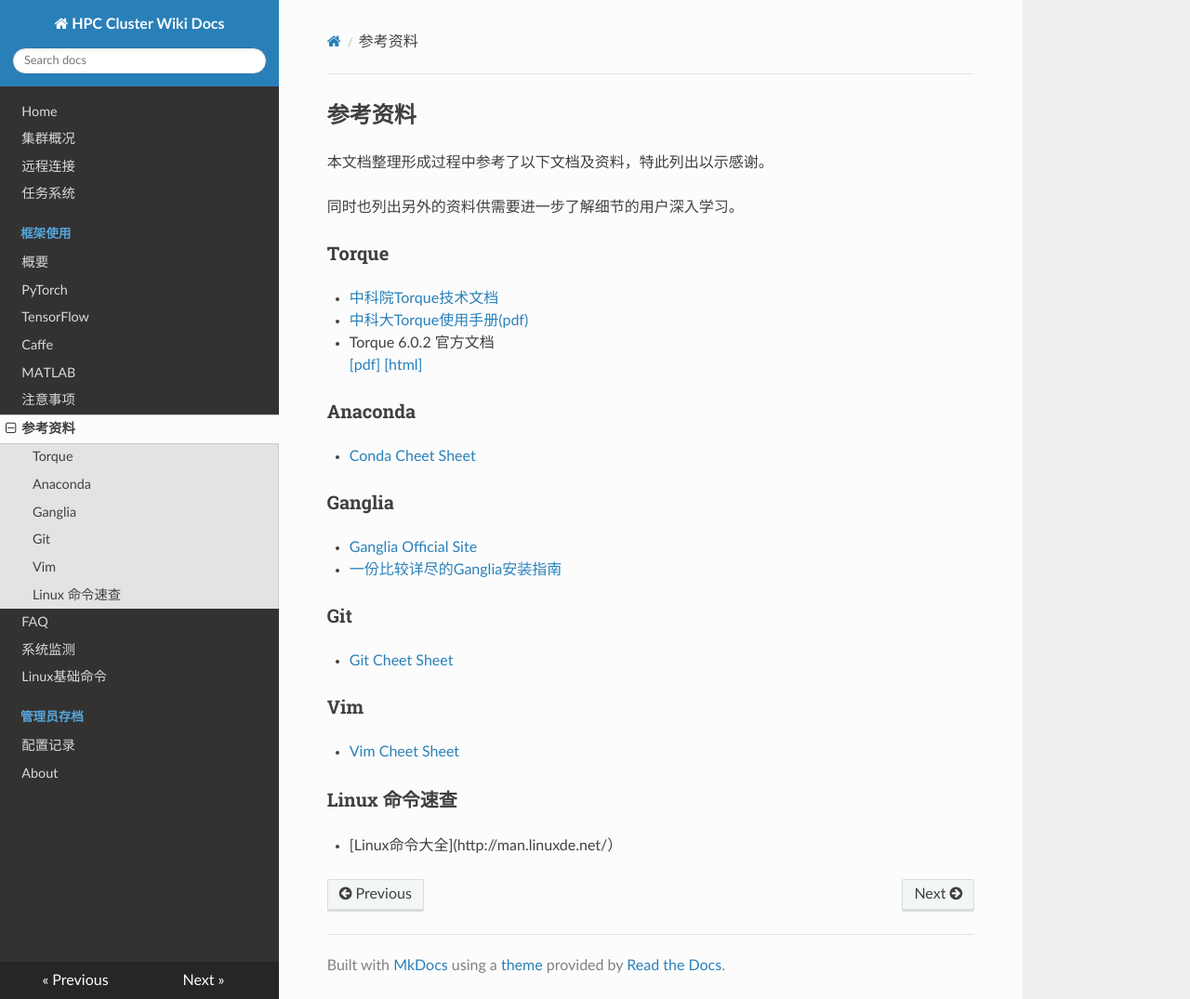
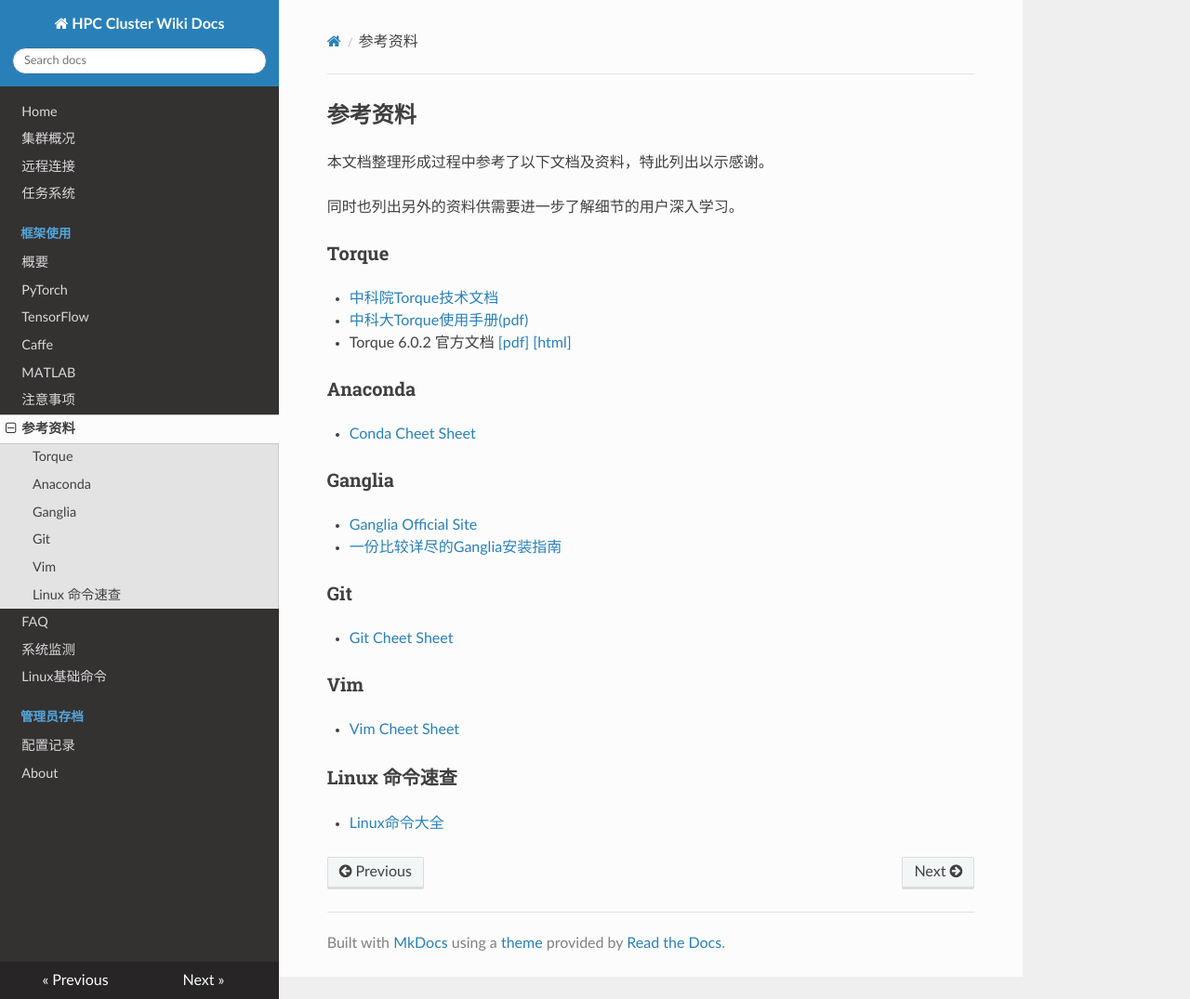
Before and after one commit to SSRheart/HPC_wiki_docs, an MkDocs documentation site: the page built from docs/refer.md, in a window 1280 px wide and 1075 px high. Shown: the whole window at 93% size. Built offline with MkDocs 1.6.1, drawn with Linux system fonts in a browser that asks for light colours; nearby versions of some CDN libraries; old or Windows-style settings are respelled for this version of MkDocs.

Commit message:
fix typo

```diff
--- a/docs/refer.md
+++ b/docs/refer.md
@@ -31,4 +31,4 @@
 * [Vim Cheet Sheet](http://vimsheet.com/)
 
 ### Linux 命令速查
-* [Linux命令大全](http://man.linuxde.net/）
+* [Linux命令大全](http://man.linuxde.net/)
```
